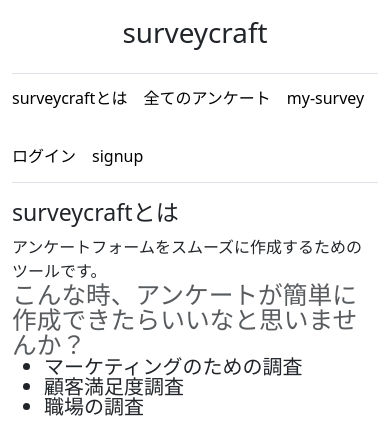
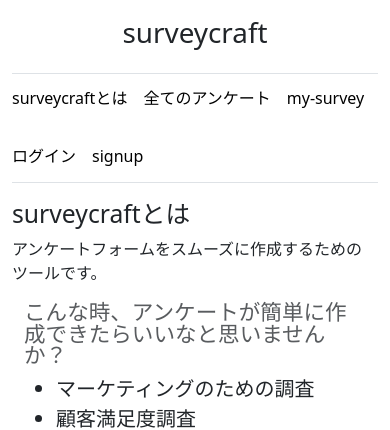
Before and after one commit to masahiro0000/surveycraft, a Django app: page /survey/ in a window 390 px wide. Shown: the top 430 px of the page. Run offline with Django 4.2, Linux system fonts and the light colour scheme.

Commit message:
index.htmlの修正

```diff
--- a/survey/templates/index.html
+++ b/survey/templates/index.html
@@ -6,28 +6,29 @@
 
 {% block content %}
     <div class="container">
-        <h3>surveycraftとは</h3>
-        アンケートフォームをスムーズに作成するためのツールです。
-    </div>
+        <h2>surveycraftとは</h2>
+        <p>アンケートフォームをスムーズに作成するためのツールです。</p>
         <div class="container marketing">
             <div class="row featurette">
-                <div class="col-md-7 order-md-2">
-                    <h2 class="featurette-heading fw-normal lh-1">
+                <div class="col-md-7">
+                    <h4 class="featurette-heading fw-normal lh-1">
                         <span class="text-body-secondary">こんな時、アンケートが簡単に作成できたらいいなと思いませんか？</span>
-                        <ul class="lead">
-                            <li>マーケティングのための調査</li>
-                            <li>顧客満足度調査</li>
-                            <li>職場の調査</li>
-                        </ul>
-                    </h2>
+                    </h4>
+                    <ul class="lead">
+                        <li>マーケティングのための調査</li>
+                        <li>顧客満足度調査</li>
+                        <li>職場の調査</li>
+                    </ul>
                 </div>
-                <div class="col-md-5 order-md-1">
+                <div class="col-md-5">
                     <img src="https://www.sungrove.co.jp/wp-content/uploads/2021/02/web-questionnaire-tools_c.jpg" alt="アンケート調査イラスト" width="300" height="300">
                 </div>
             </div>
         </div>
         <hr class="featurette-divider">
+        <p>すぐに使ってみましょう！</p>
         <a href="{% url 'login' %}" class="btn btn-primary">ログイン</a>
-        or
+        &nbsp;or&nbsp;
         <a href="{% url 'signup' %}" class="btn btn-primary">Sign Up</a>
+    </div>
 {% endblock %}
```
